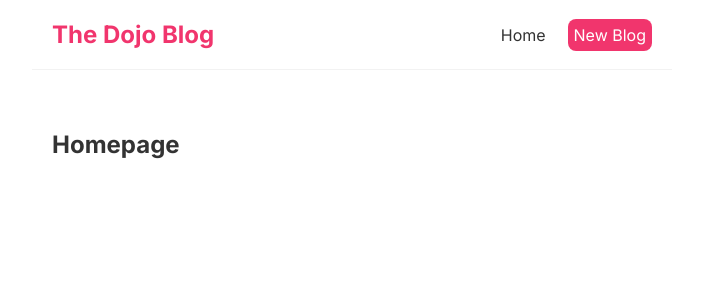
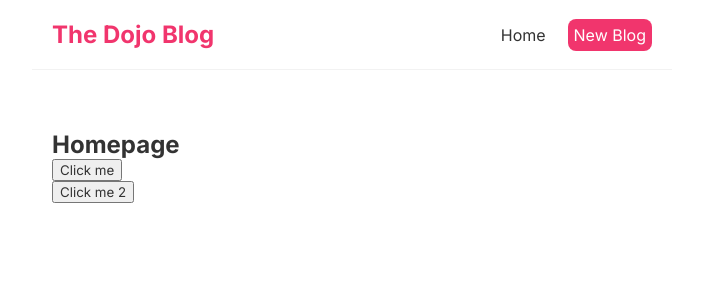
Before and after one commit to leventenyiro/react-test, a JavaScript app: page / in a window 1280 px wide. Shown: the top 300 px of the page, without its empty margins (288-991 px from the left). Built offline with nearby package versions, Linux system fonts and the light colour scheme; the HTML template or start-up script is replaced by a standard one.

Commit message:
add onclick

```diff
--- a/src/Home.js
+++ b/src/Home.js
@@ -1,7 +1,19 @@
 const Home = () => {
+
+    const handleClick = (e) => {
+        console.log("Hello", e);
+    }
+
+    const handleClick2 = (name, e) => {
+        console.log(`Hello ${name}`);
+        console.log(e);
+    }
+
     return (
         <div className="home">
             <h2>Homepage</h2>
+            <button onClick={handleClick}>Click me</button><br />
+            <button onClick={(e) => handleClick2("Levi", e)}>Click me 2</button>
         </div>
     );
 }
```
